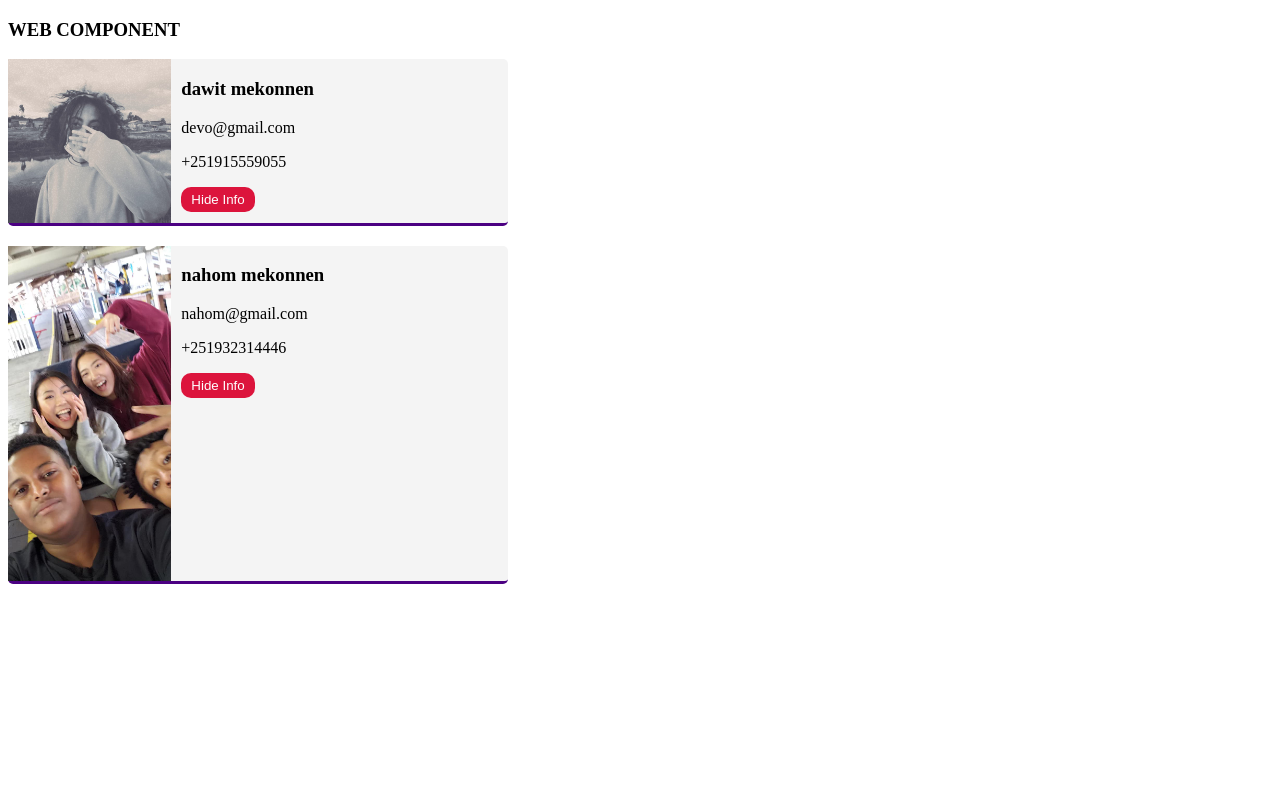
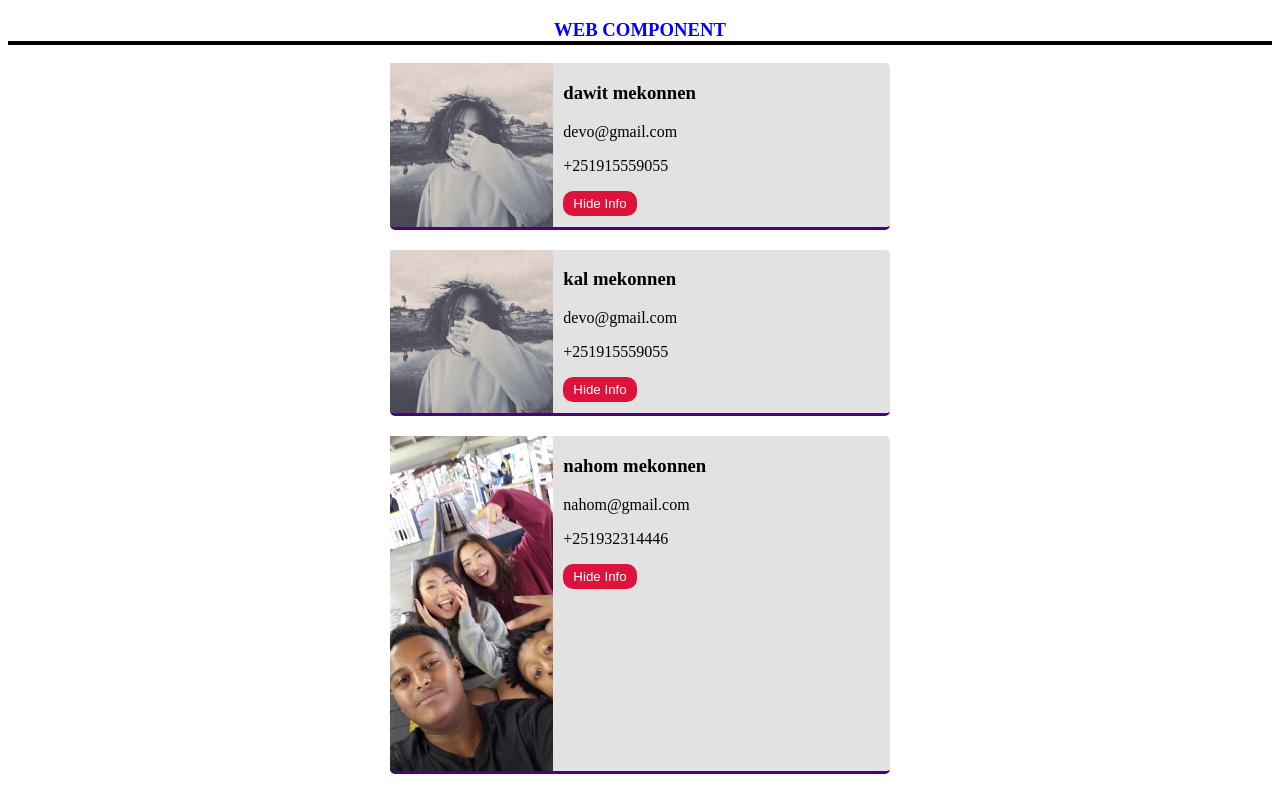
Before and after one commit to anonymousdomain/web-component, a plain HTML site: page index.html in a window 1280 px wide. Drawn offline with Linux system fonts and the light colour scheme.

Commit message:
cards shifted into ceneter

```diff
--- a/app.css
+++ b/app.css
@@ -1,6 +1,7 @@
 .user-card{
-    width: 500px;
-    background: #f4f4f4;
+    max-width: 500px;
+    margin: auto;
+    background:#e2e2e2;
     display: grid;
     grid-template-columns: 1fr 2fr;
     grid-gap: 10px;
@@ -9,6 +10,14 @@
     border-radius: 5px;
 }
 
+.align{
+    text-align: center;
+    color:blue;
+    margin-bottom:10px;
+}
+.align h3{
+    border-bottom: solid black 4px;
+}
 .user-card img{
     width: 100%;
 }
--- a/index.html
+++ b/index.html
@@ -1,23 +1,32 @@
 <!DOCTYPE html>
 <html lang="en">
+
 <head>
     <meta charset="UTF-8">
     <meta http-equiv="X-UA-Compatible" content="IE=edge">
     <meta name="viewport" content="width=device-width, initial-scale=1.0">
     <title>Web-component</title>
+<link rel="stylesheet" href="app.css">
+</head>
 
-</head>
 <body>
-    <div>
-<h3>WEB COMPONENT</h3>
+    <div class="align">
+        <h3>WEB COMPONENT</h3>
     </div>
     <user-card name="dawit mekonnen" avatar="/images/7.jpg">
-<div slot="email">devo@gmail.com</div>
-<div slot="contact">+251915559055</div>
+        <div slot="email">devo@gmail.com</div>
+        <div slot="contact">+251915559055</div>
     </user-card>
+    <user-card name="kal mekonnen" avatar="/images/7.jpg">
+        <div slot="email">devo@gmail.com</div>
+        <div slot="contact">+251915559055</div>
+    </user-card>
+
     <user-card name="nahom mekonnen" avatar="/images/8.jpg">
         <div slot="email">nahom@gmail.com</div>
-        <div slot="contact">+251932314446</div></user-card>
+        <div slot="contact">+251932314446</div>
+    </user-card>
     <script src="user-card.js"></script>
 </body>
+
 </html>
```
